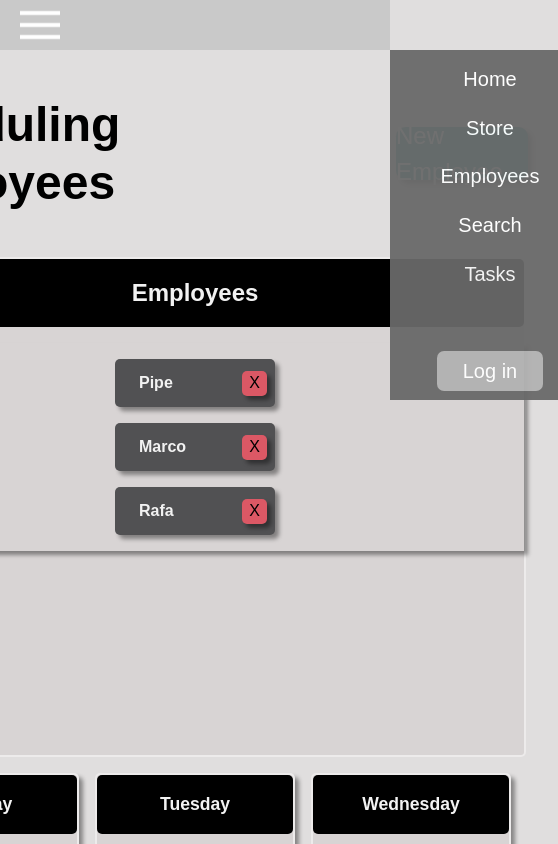
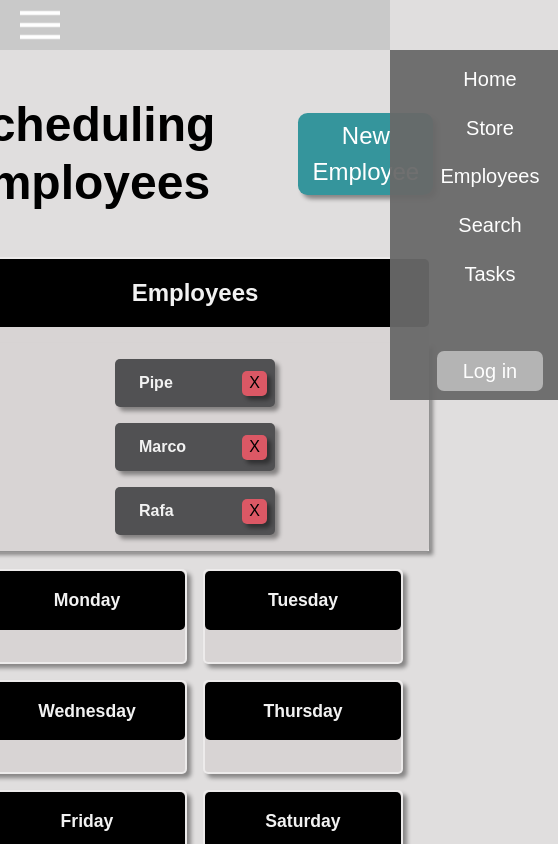
Before and after one commit to Pipeto84/react-ts, a React (Vite) app: page /employes in a window 390 px wide. Shown: the top 844 px of the page, 558 px wide, since content can reach past the window. Built offline with nearby package versions, Linux system fonts and the light colour scheme; some icons are missing.

Commit message:
DragAndDrop @media

```diff
--- a/src/styles/employeStyle/ContainerEmployees.css
+++ b/src/styles/employeStyle/ContainerEmployees.css
@@ -22,18 +22,12 @@
   padding-bottom: 1rem;
   box-shadow: 4px 4px 4px rgba(0, 0, 0, 0.4);
 }
-@media screen and (max-width: 640px) {
-  .containerEmployees {
-    height: 300px;
-  }
+@media screen and (max-width: 768px) {
   .all {
     grid-template-columns: repeat(2, 1fr);
   }
 }
 @media screen and (max-width: 450px) {
-  .containerEmployees {
-    height: 500px;
-  }
   .all {
     grid-template-columns: 1fr;
   }
--- a/src/styles/employeStyle/DragAndDrop.css
+++ b/src/styles/employeStyle/DragAndDrop.css
@@ -1,3 +1,10 @@
+.start-employees {
+  display: flex;
+  justify-content: flex-end;
+  align-items: center;
+  gap: 200px;
+  margin: 30px;
+}
 .titleSheduling {
   text-align: center;
   padding: 1rem;
@@ -10,7 +17,7 @@
 }
 .btnNewEmployee {
   width: 13rem;
-  height: 3.3rem;
+  height: 2.875rem;
   background-color: #35959c;
   color: white;
   font-size: 1.5rem;
@@ -20,16 +27,11 @@
   align-items: center;
   text-decoration: none;
   box-shadow: 4px 4px 4px rgba(0, 0, 0, 0.4);
+  text-align: center;
+  padding: 5px;
 }
 .btnNewEmployee:hover {
   background-color: #35959cb7;
-}
-.start-employees {
-  display: flex;
-  justify-content: flex-end;
-  align-items: center;
-  gap: 200px;
-  margin: 30px;
 }
 .employeesSheduling {
   display: grid;
@@ -46,8 +48,24 @@
   padding: 0 2rem;
   width: 100%;
 }
-@media screen and (max-width: 480px) {
+@media screen and (max-width: 992px) {
+  .start-employees {
+    justify-content: space-between;
+    gap: 100px;
+  }
+  .btnNewEmployee {
+    height: auto;
+    padding: 5px;
+  }
   .grid {
     justify-content: center;
   }
 }
+@media screen and (max-width: 768px) {
+  .start-employees {
+    gap: 10px;
+  }
+  .btnNewEmployee {
+    padding: 5px;
+  }
+}
--- a/src/styles/employeStyle/EmployePage.css
+++ b/src/styles/employeStyle/EmployePage.css
@@ -6,19 +6,3 @@
   justify-content: center;
   gap: 1rem;
 }
-.newEmployee {
-  margin-top: 1rem;
-  padding: 0.5rem 1rem;
-  font-size: 2rem;
-  font-weight: 500;
-  border: none;
-  border-radius: 5px;
-  background-color: #0d6066;
-  color: white;
-  cursor: pointer;
-  text-decoration: none;
-  box-shadow: 4px 4px 4px rgba(0, 0, 0, 0.4);
-}
-.newEmployee:hover {
-  background-color: #0b4d52;
-}
```
